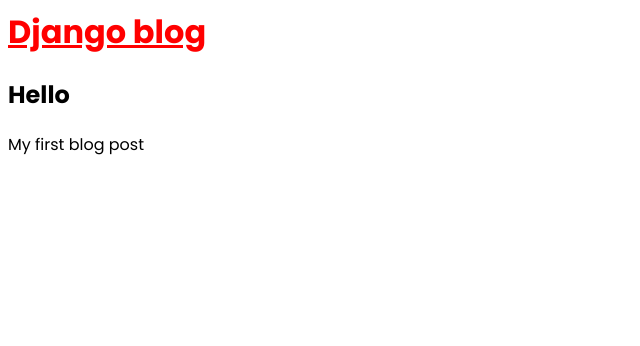
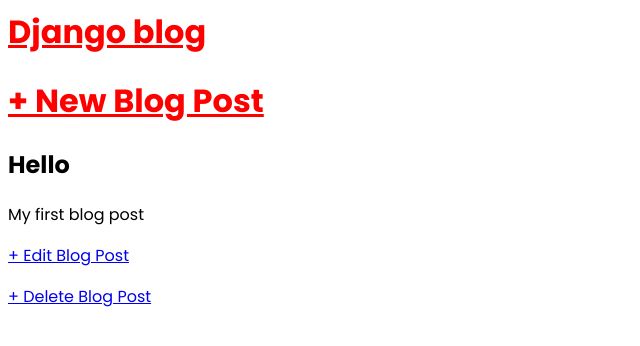
Before and after one commit to NullPointer3/Blog, a Django app: page /post/1/ in a window 1280 px wide. Shown: the top 346 px of the page, without its empty margins (0-640 px from the left). Run offline with Django 5.2, Linux system fonts and the light colour scheme; data comes from the database, SQL or seed files in the repository; both versions use the stored data as it was after the commit.

Commit message:
Create,Update & delete implemented

```diff
--- a/blog/urls.py
+++ b/blog/urls.py
@@ -1,7 +1,16 @@
 from django.urls import path
-from .views import BlogListView, BlogDetailView
+from .views import(
+    BlogListView,
+    BlogDetailView,
+    BlogCreateView,
+    BlogUpdateView,
+    BlogDeleteView
+)
 
 urlpatterns = [
+    path("post/new/", BlogCreateView.as_view(), name="post_new"),
     path("post/<int:pk>/", BlogDetailView.as_view(), name="post_detail"),
+    path("post/<int:pk>/edit/", BlogUpdateView.as_view(), name="post_edit"),
+    path("post/<int:pk>/delete/", BlogDeleteView.as_view(), name="post_delete"),
     path("", BlogListView.as_view(), name="home"),
 ]
--- a/blog/views.py
+++ b/blog/views.py
@@ -1,5 +1,8 @@
 from django.shortcuts import render
 from django.views.generic import ListView, DetailView
+from django.views.generic.edit import CreateView, UpdateView, DeleteView
+from django.urls import reverse_lazy
+
 from .models import Post
 
 class BlogListView(ListView):
@@ -9,3 +12,18 @@
 class BlogDetailView(DetailView):
   model = Post
   template_name = "post_detail.html"
+
+class BlogCreateView(CreateView):
+  model = Post
+  template_name = "post_new.html"
+  fields = ["title", "author", "body"]
+
+class BlogUpdateView(UpdateView):
+  model = Post
+  template_name = "post_edit.html"
+  fields = ["title", "body"]
+
+class BlogDeleteView(DeleteView):
+  model = Post
+  template_name = "post_delete.html"
+  success_url = reverse_lazy("home") #redirect you to the homepage
--- a/templates/base.html
+++ b/templates/base.html
@@ -9,7 +9,16 @@
   </head>
   <body>
     <header>
-      <h1><a href="{% url 'home' %}">Django blog</a></h1>
+      <div class="nav-left">
+        <h1>
+          <a href="{% url 'home' %}">Django blog</a>
+        </h1>
+      </div>
+      <div class="nav-right">
+        <h1>
+          <a href="{% url 'post_new' %}">+ New Blog Post</a>
+        </h1>
+      </div>
     </header>
     <div>
       {% block content %}
--- a/templates/post_detail.html
+++ b/templates/post_detail.html
@@ -6,4 +6,6 @@
   <p>{{ object.body }}</p>
 </div>
 
+<a href="{% url 'post_edit' post.pk %}">+ Edit Blog Post</a>
+<p><a href="{% url 'post_delete' post.pk %}">+ Delete Blog Post</a></p>
 {% endblock content %}
```
Also changed, not shown: templates/post_delete.html (added, +8 -0 lines), templates/post_edit.html (added, +9 -0 lines), templates/post_new.html (added, +11 -0 lines), db.sqlite3.
